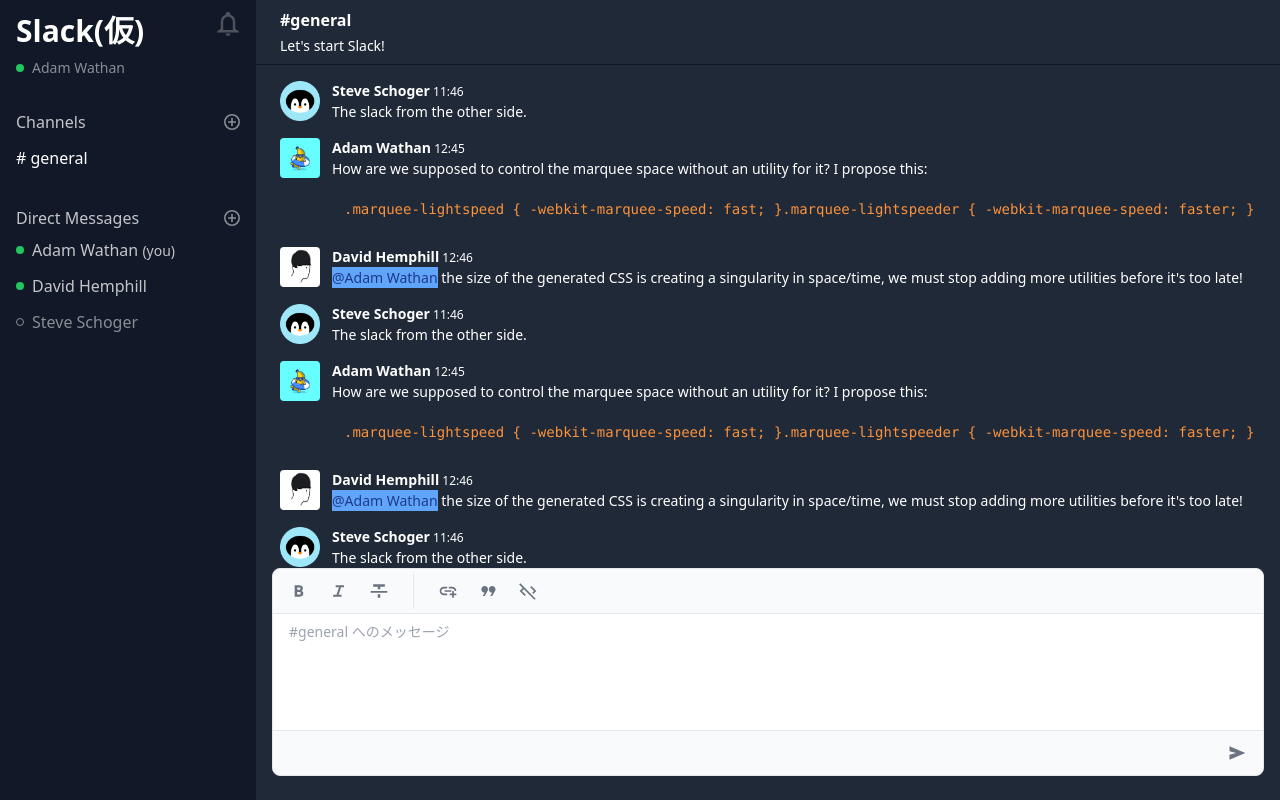
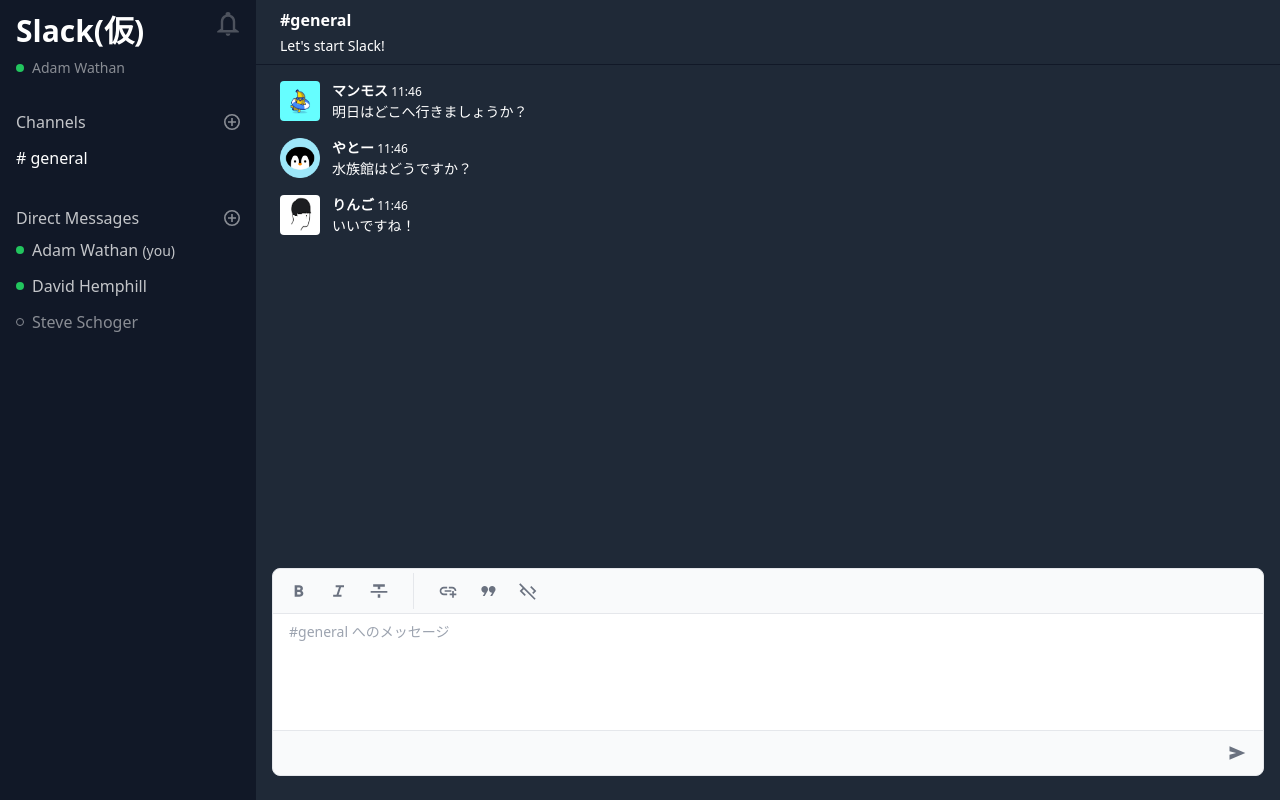
Before and after one commit to Udon-japanese/chat-service, a Next.js app: page /slack in a window 1280 px wide. Built offline with nearby package versions, Linux system fonts and the light colour scheme.

Commit message:
他デバイスでの共有用

```diff
--- a/components/Form.tsx
+++ b/components/Form.tsx
@@ -1,8 +1,8 @@
-import { Buttons } from "@/types/Buttons";
+import { UtilButton } from "@/types/UtilButton";
 import { Icon } from "@iconify/react";
 
 export default function Form() {
-  const formattingButtons: Buttons[] = [
+  const formattingButtons: UtilButton[] = [
     {
       desc: "太文字",
       target: "Bold text",
@@ -20,7 +20,7 @@
     },
   ];
 
-  const contentEditingButtons: Buttons[] = [
+  const contentEditingButtons: UtilButton[] = [
     {
       desc: "リンクを追加",
       target: "Add link",
@@ -44,10 +44,10 @@
           <div className="flex items-center justify-between border-b px-2 py-1 dark:border-gray-600">
             <div className="flex flex-wrap items-center divide-gray-200 dark:divide-gray-600 sm:divide-x">
               <div className="flex items-center space-x-1 sm:pr-4">
-                {drawButtons(formattingButtons)}
+                {renderButtons(formattingButtons)}
               </div>
               <div className="flex items-center space-x-1 sm:pl-4">
-                {drawButtons(contentEditingButtons)}
+                {renderButtons(contentEditingButtons)}
               </div>
             </div>
           </div>
@@ -83,9 +83,9 @@
   );
 }
 
-function drawButtons(buttons: Buttons[]): JSX.Element[] {
+function renderButtons(buttons: UtilButton[]): JSX.Element[] {
   return buttons.map(
-    (button: Buttons, i: number): JSX.Element => (
+    (button: UtilButton, i: number): JSX.Element => (
       <span
         key={i}
         className="relative group"
--- a/pages/chat.tsx
+++ b/pages/chat.tsx
@@ -1,55 +1,6 @@
-import { Icon } from "@iconify/react";
-import Form from "@/components/Form";
-import Link from "next/link";
-import { Channels } from "@/types/Channels";
-
 export default function Home() {
-  const channels: Channels[] = [
-    {
-      id: 1,
-      name: "general",
-    },
-    {
-      id: 2,
-      name: "random",
-    },
-    {
-      id: 3,
-      name: "雑談",
-    },
-  ];
   return (
     <>
-      <div className="flex h-screen">
-        <div className="channel-list w-1/4 border-r border-gray-300 dark:border-gray-700 dark:bg-gray-950">
-          <h1 className="my-5 ml-10 text-2xl font-bold text-gray-900 dark:text-white">
-            Slack風
-          </h1>
-          <div className="mt-5 flex items-center justify-between">
-            <div className="ml-10 text-lg font-bold opacity-50 dark:text-white">
-              チャンネル
-            </div>
-            <div className="ml-10 opacity-50 dark:text-white">
-              {channels.map(channel => (
-                <p key={channel.id}>
-                  # {channel.name}
-                </p>
-              ))}
-            </div>
-            <div className="mr-4 text-white opacity-25">
-              <Icon icon="material-symbols:add-circle" width={24} />
-            </div>
-            <span className="sr-only">Add channel</span>
-          </div>
-        </div>
-        <div className="flex flex-grow flex-col">
-          <div className="chat-list h-full border-gray-300 bg-gray-900 dark:border-gray-700">
-            <div className="flex-shrink-0 self-end">
-              <Form />
-            </div>
-          </div>
-        </div>
-      </div>
     </>
   );
 }
--- a/pages/slack.tsx
+++ b/pages/slack.tsx
@@ -1,5 +1,6 @@
 import Form from "@/components/Form";
 import { Icon } from "@iconify/react";
+import { Message } from "@/types/Message";
 
 export default function Home() {
   return (
@@ -94,7 +95,7 @@
             </div>
           </div>
           <div className="flex-1 overflow-y-scroll bg-gray-800 px-6 py-4">
-            {drawChatList(3)}
+            {repeatMessage(3)}
           </div>
           <div className="flex-none bg-gray-800 px-4 pb-6">
             <Form />
@@ -105,67 +106,49 @@
   );
 }
 
-function drawChatList(n: number): JSX.Element[] {
-  const listArray: JSX.Element[] = [];
-  for (let i = 0; i < n; i++) {
-    listArray.push(
+function renderMessage(message: Message, i: number) {
+  return (
         <div key={i}>
-        {/* Chat messages */}
-        {/* A message */}
           <div className="mb-4 flex items-start text-sm">
-          <img src="/2.png" className="mr-3 h-10 w-10 rounded" />
+            <img src={message.userIcon} className="mr-3 h-10 w-10 rounded" />
             <div className="flex-1 overflow-hidden">
               <div>
-              <span className="font-bold text-white">Steve Schoger</span>
-              <span className="text-xs text-white"> 11:46</span>
+                <span className="font-bold text-white">{message.user}</span>
+                <span className="text-xs text-white"> {message.postedAt}</span>
               </div>
-            <p className="leading-normal text-white">
-              The slack from the other side.
-            </p>
-          </div>
-        </div>
-        {/* A message */}
-        <div className="mb-4 flex items-start text-sm">
-          <img src="/1.png" className="mr-3 h-10 w-10 rounded" />
-          <div className="flex-1 overflow-hidden">
-            <div>
-              <span className="font-bold text-white">Adam Wathan</span>
-              <span className="text-xs text-white"> 12:45</span>
-            </div>
-            <p className="leading-normal text-white">
-              How are we supposed to control the marquee space without an
-              utility for it? I propose this:
-            </p>
-            <div className="mt-2 overflow-scroll whitespace-pre p-3 font-mono text-sm text-orange-400">
-              .marquee-lightspeed {"{"} -webkit-marquee-speed: fast; {"}"}
-              .marquee-lightspeeder {"{"} -webkit-marquee-speed: faster; {"}"}
-            </div>
-          </div>
-        </div>
-        {/* A message */}
-        <div className="mb-4 flex items-start text-sm">
-          <img src="/3.png" className="mr-3 h-10 w-10 rounded" />
-          <div className="flex-1 overflow-hidden">
-            <div>
-              <span className="font-bold text-white">David Hemphill</span>
-              <span className="text-xs text-white"> 12:46</span>
-            </div>
-            <p className="leading-normal text-white">
-              <a
-                href="#"
-                className="inline-block bg-blue-400 text-blue-900 hover:underline"
-              >
-                @Adam Wathan
-              </a>{" "}
-              the size of the generated CSS is creating a singularity in
-              space/time, we must stop adding more utilities before it's too
-              late!
-            </p>
+              <p className="leading-normal text-white">{message.messageBody}</p>
             </div>
           </div>
         </div>
   );
 }
 
+function repeatMessage(n: number): JSX.Element[] {
+  const messages: Message[] = [
+    {
+      user: "マンモス",
+      userIcon: "/1.png",
+      postedAt: "11:46",
+      messageBody: "明日はどこへ行きましょうか？",
+    },
+    {
+      user: "やとー",
+      userIcon: "/2.png",
+      postedAt: "11:46",
+      messageBody: "水族館はどうですか？",
+    },
+    {
+      user: "りんご",
+      userIcon: "/3.png",
+      postedAt: "11:46",
+      messageBody: "いいですね！",
+    },
+  ];
+  const listArray: JSX.Element[] = [];
+  for (let i = 0; i < n; i++) {
+    const fixedI = (i - 1) % 3 + 1;
+    listArray.push(renderMessage(messages[fixedI], fixedI));
+  }
+
   return listArray;
 }
--- a/types/Buttons.ts
+++ /dev/null
@@ -1,5 +0,0 @@
-export type Buttons = {
-  desc: string;
-  target: string;
-  iconName: string;
-};
--- a/types/Channels.ts
+++ /dev/null
@@ -1,4 +0,0 @@
-export type Channels = {
-  id: number;
-  name: string;
-}
```
Lines whose indentation alone changed are shown as unchanged.
